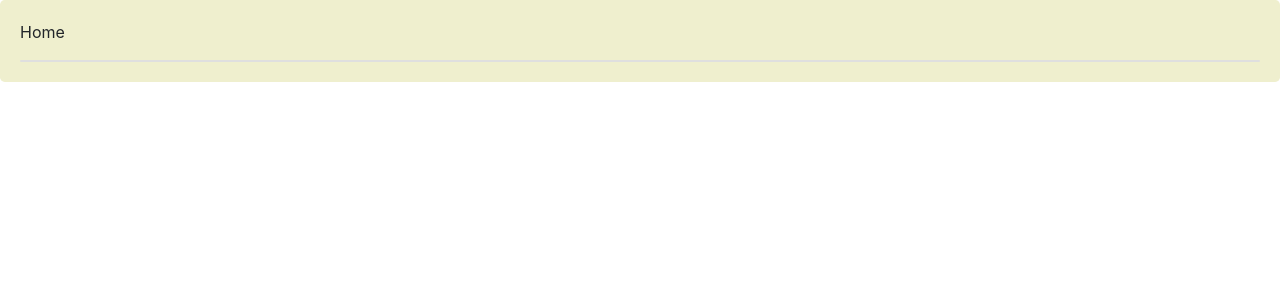
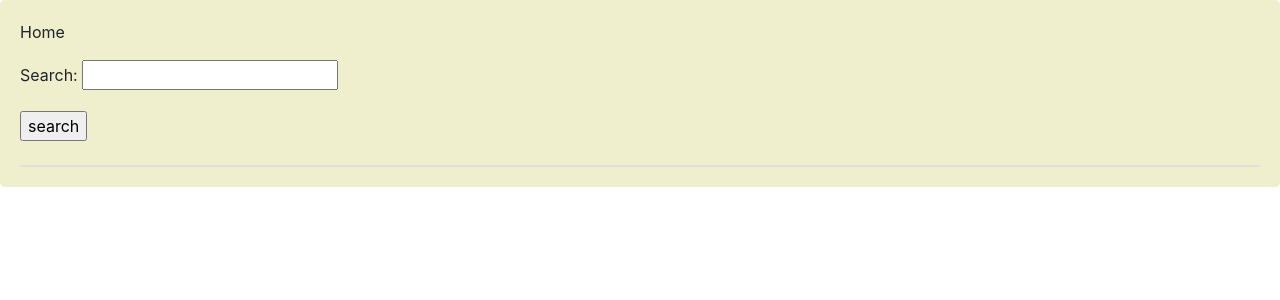
Before and after one commit to eskazemi/social, a Django app: page / in a window 1280 px wide. Shown: the part 56-356 px from the top of the page. Run offline with Django 4.2, Linux system fonts and the light colour scheme; data that the repository does not hold is empty.

Commit message:
Feat(): add search field to home page

```diff
--- a/social/home/forms.py
+++ b/social/home/forms.py
@@ -18,3 +18,7 @@ class CommentCreateForm(forms.ModelForm):
         widgets = {
             "body": forms.Textarea(attrs={'class': 'form-control'})
         }
+
+
+class SearchForm(forms.Form):
+    search = forms.CharField()
--- a/social/home/templates/home/index.html
+++ b/social/home/templates/home/index.html
@@ -3,6 +3,11 @@
 
     {% block content %}
         <p>Home</p>
+        <form action="" method="get">
+            {{ form.as_p }}
+            <input type="submit" value="search">
+        </form>
+        <br>
         <div class="card">
             {% for post in posts %}
                 <a href="{{post.get_absoluter_url}}" class="card-body">{{post.body|truncatewords:10}}</a>
--- a/social/home/views.py
+++ b/social/home/views.py
@@ -14,6 +14,7 @@ from .models import (
 from .forms import (
     UpdateCreatePostForm,
     CommentCreateForm,
+    SearchForm,
 )
 from django.utils.text import slugify
 from django.contrib.auth.decorators import login_required
@@ -21,9 +22,14 @@ from django.utils.decorators import method_decorator
 
 
 class HomeView(View):
+    form_class = SearchForm
+
     def get(self, request, *args, **kwargs):
         posts = Post.objects.all()
-        return render(request, 'home/index.html', {"posts": posts})
+        if request.GET.get("search"):
+            posts = posts.filter(body__contains=request.GET["search"])
+        return render(request, 'home/index.html', {"posts": posts,
+                                                   "form": self.form_class})
 
 
 class PostDetailView(View):
@@ -38,7 +44,8 @@ class PostDetailView(View):
     def get(self, request, *args, **kwargs):
         comments = self.post_obj.p_comments.filter(is_reply=False)
         can_like = False
-        if request.user.is_authenticated and self.post_obj.user_can_like(request.user):
+        if request.user.is_authenticated and self.post_obj.user_can_like(
+                request.user):
             can_like = True
         return render(request, 'home/detail.html', {"post": self.post_obj,
                                                     "comments": comments,
```
